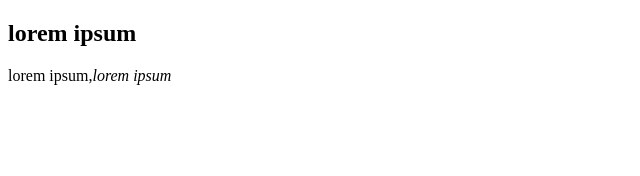
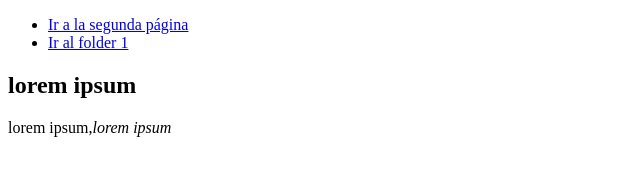
Before and after one commit to CamiUzquiano/enrutamiento, a plain HTML site: page index.html in a window 1280 px wide. Shown: the whole page, without its empty margins (0-640 px from the left). Drawn offline with Linux system fonts and the light colour scheme.

Commit message:
Generado de unos hipervinculos

```diff
--- a/index.html
+++ b/index.html
@@ -10,7 +10,14 @@
 ESTRUCTURALES:
 -->
 <div> <!--es como una cajita, mas que nada con objetos de maquetacion, esta en teoria no significa nada, no es semàntica-->
-    <header></header> <!--esas otras etiquetas si son semanticas, en especifico en el header va la barra de navegacion, perfil, etc-->
+    <header>  <!--esas otras etiquetas si son semanticas, en especifico en el header va la barra de navegacion, perfil, etc-->
+        <nav>
+            <ul>
+                <li><a href="segunda página.html">Ir a la segunda página</a></li>
+                <li><a href="folder1/pagina_folder1.html">Ir al folder 1</a></li>
+            </ul>
+        </nav>
+    </header>
     <main></main> <!--basicamente va el cuerpo principal-->
         <section>
             <h1>lorem ipsum</h1>
```
Also changed, not shown: folder1/pagina_folder1.html (+19 -0 lines), segunda_pagina.html (+9 -0 lines).
